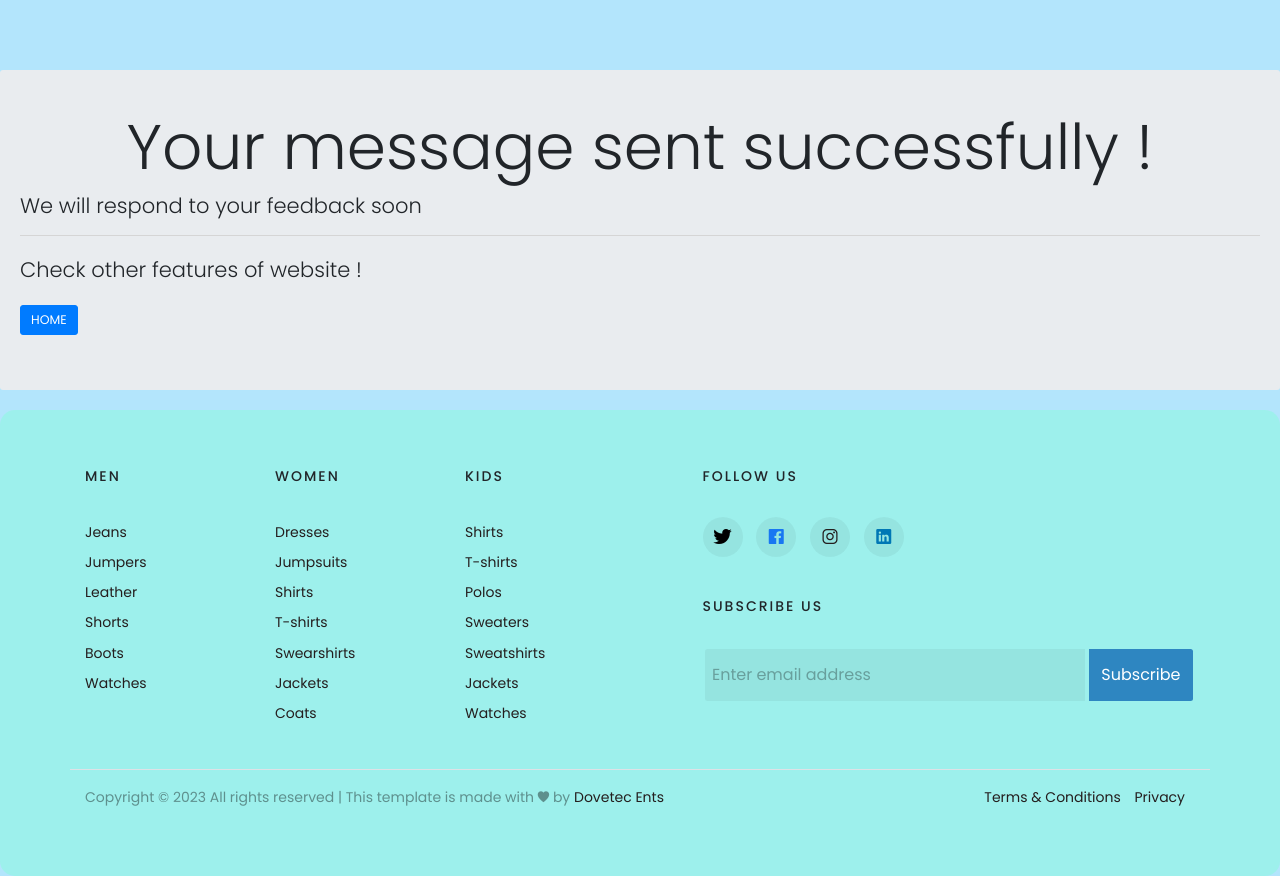
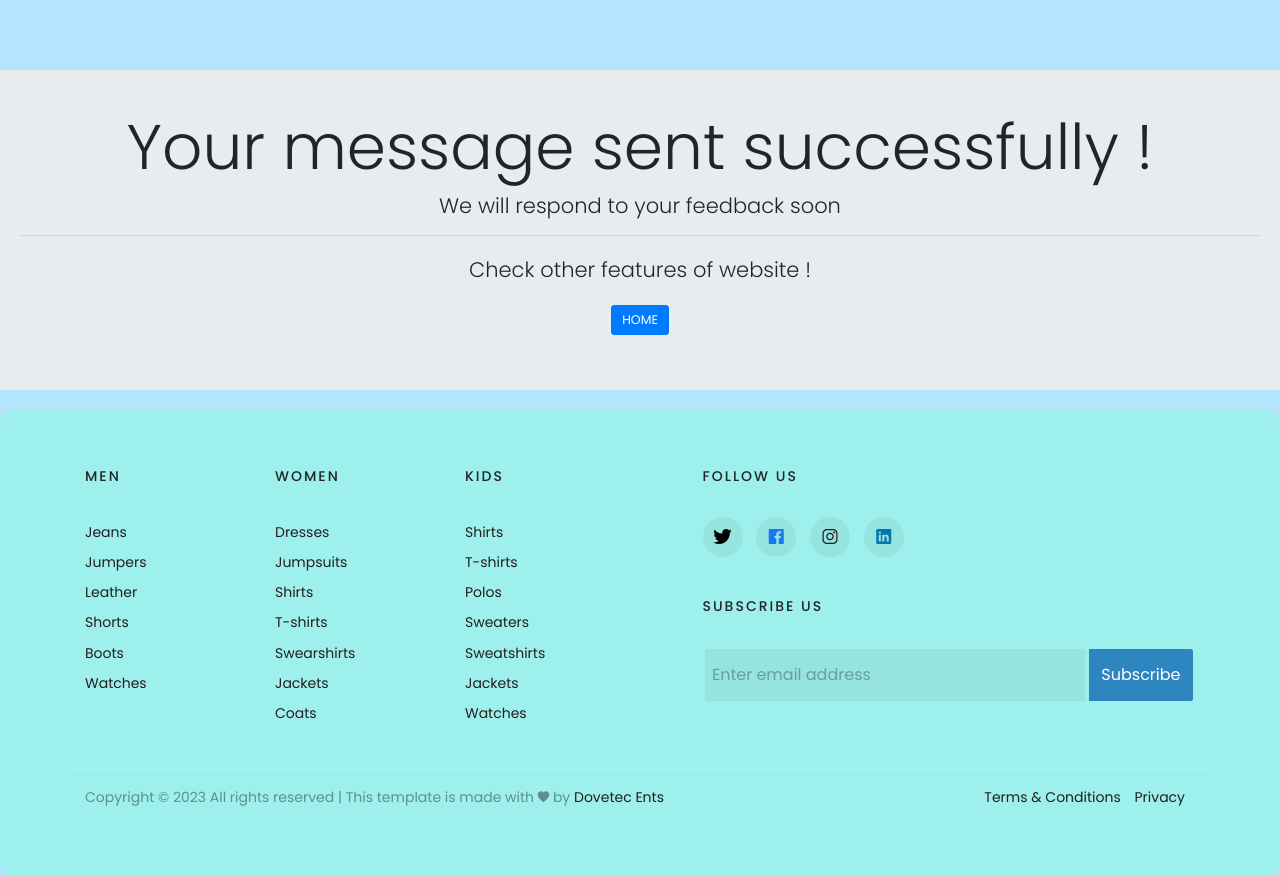
Before and after one commit to Dovineowuor/PLP-Final-Project, a Django app: template templates/ecom/contactussuccess.html in a window 1280 px wide. Shown: the part 136-1012 px from the top of the page. Run offline with Django 3.2, Linux system fonts and the light colour scheme; the template is opened without the code that fills it, so the values that code supplies are empty; some libraries are stand-ins or nearby versions.

Commit message:
Style contact us  success page

```diff
--- a/templates/ecom/contactussuccess.html
+++ b/templates/ecom/contactussuccess.html
@@ -17,6 +17,10 @@
   <title>ZooBee</title>
   <style media="screen">
     .jumbotron {
+      text-align: center;
+      align-self: center;
+      border: aquamarine;
+      border-radius: 2px;
       margin-bottom: 0px;
     }
 
```
